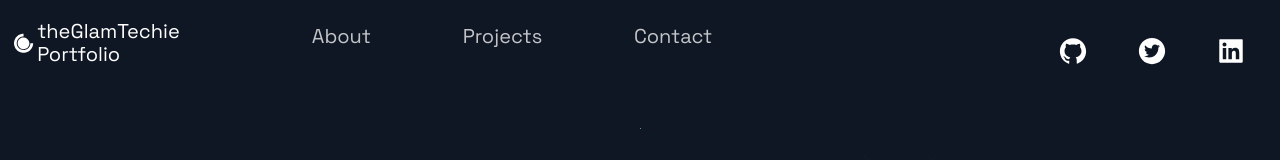
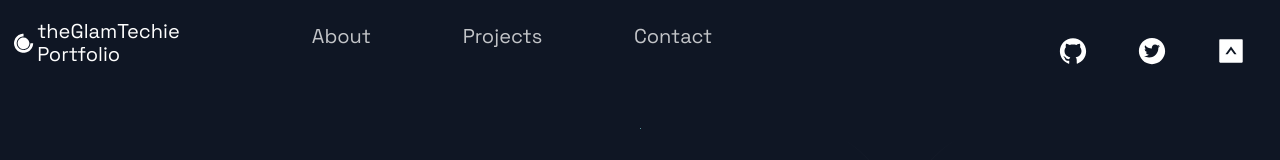
Before and after one commit to shay90210/new-portfolio-dev, a Next.js app: page / in a window 1280 px wide. Shown: the top 160 px of the page. Built offline with nearby package versions, Linux system fonts and the light colour scheme.

Commit message:
updated header.js

```diff
--- a/src/components/Header/Header.js
+++ b/src/components/Header/Header.js
@@ -1,6 +1,6 @@
 import Link from 'next/link';
 import React from 'react';
-import { AiFillGithub, AiFillLinkedin, AiFillMediumCircle, AiFillTwitterCircle } from 'react-icons/ai';
+import { AiFillGithub, AiFillLinkedin, AiFillMediumCircle, AiFillTwitterCircle, AiFillUpSquare } from 'react-icons/ai';
 import { DiCssdeck } from 'react-icons/di';
 
 import { Container, Div1, Div2, Div3, NavLink, SocialIcons, Span } from './HeaderStyles';
@@ -38,8 +38,8 @@ const Header = () =>  (
       <SocialIcons href='https://twitter.com/ShannonTatianna'>
         <AiFillTwitterCircle size='3rem' />
       </SocialIcons>
-      <SocialIcons href='https://www.linkedin.com/in/shannontatibentley/'>
-        <AiFillLinkedin size='3rem' />
+      <SocialIcons href='https://dev.to/shay90210'>
+        <AiFillUpSquare size='3rem' />
       </SocialIcons>
     </Div3>
   </Container>
```
